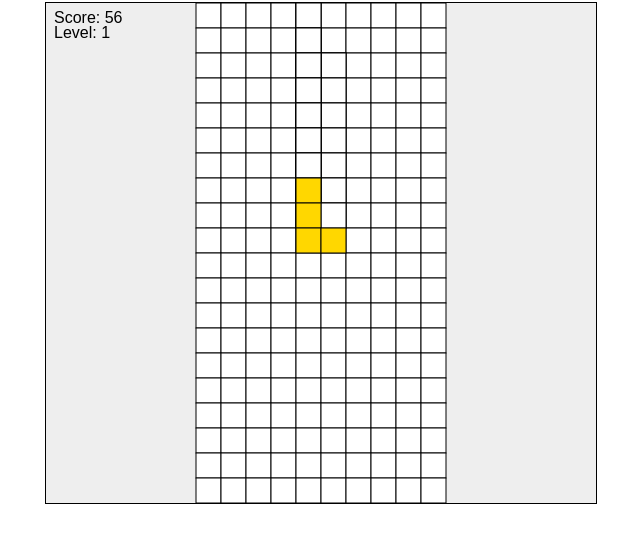
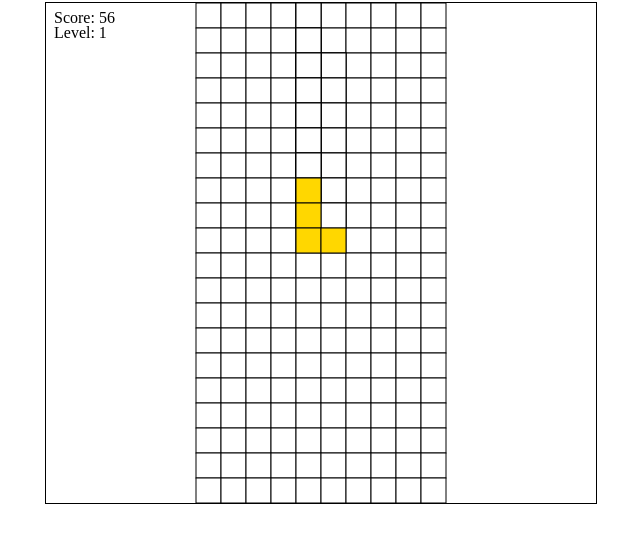
Before and after one commit to JeffChoJC/Tetris, a website built with webpack: page index.html in a window 1280 px wide. Shown: the whole page, without its empty margins (319-959 px from the left). Built offline with nearby package versions, Linux system fonts and the light colour scheme.

Commit message:
Fixed minor bugs

```diff
--- a/index.html
+++ b/index.html
@@ -12,7 +12,7 @@
         }
 
         canvas {
-            background: #eee;
+            background: white;
             display: block;
             margin: 0 auto;
             margin-top: 2px;
--- a/src/board.js
+++ b/src/board.js
@@ -37,6 +37,7 @@ class Board {
 
     generateTetromino(ctx) {
         if (!this.gameOver()) {
+            this.draw(ctx);
             this.tetromino = new Tetromino(this, ctx);
         } else {
             this.gameOver();
--- a/src/util.js
+++ b/src/util.js
@@ -8,16 +8,15 @@ export const drawSquare = (x, y, color, ctx) => {
 }
 
 export const drawScore = (score, color, ctx) => {
-    debugger
     ctx.clearRect(0, 0, 120, 100);
-    ctx.font = "16px Arial";
+    ctx.font = "16px Times New Roman";
     ctx.fillStyle = color;
     ctx.fillText("Score: " + score, 8, 20);
 }
 
 export const drawLevel = (level, color, ctx) => {
     ctx.clearRect(8, 30, 100, 100);
-    ctx.font = "16px Arial";
+    ctx.font = "16px Times New Roman";
     ctx.fillStyle = color;
     ctx.fillText("Level: " + level, 8, 35);
 }
```
Also changed, not shown: src/bundle.js (+2 -2 lines).
